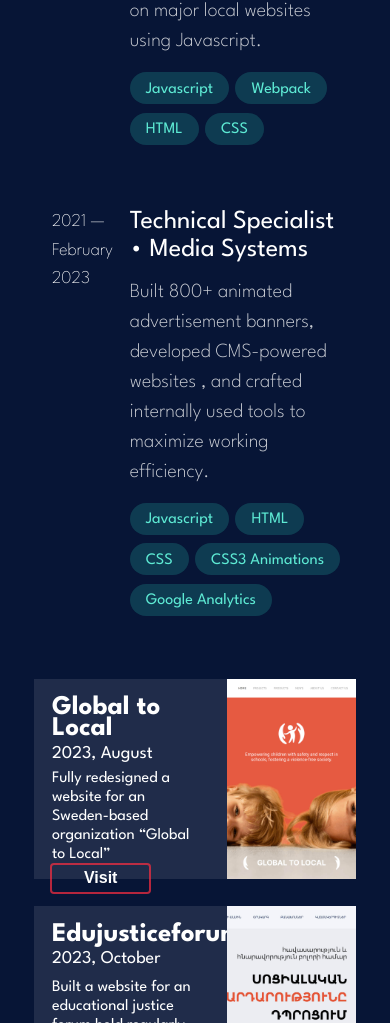
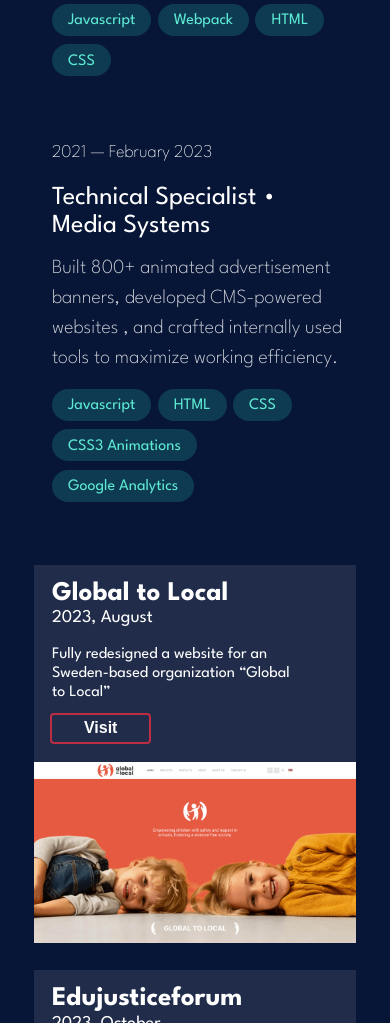
Before and after one commit to davsahakyan/davsahakyan.com, a Vue app: page / in a window 390 px wide. Shown: the part 1646-2669 px from the top of the page. Built offline with nearby package versions, Linux system fonts and the light colour scheme.

Commit message:
Enhance responsive design for project components with media queries

```diff
--- a/src/components/ExperienceSingle.vue
+++ b/src/components/ExperienceSingle.vue
@@ -90,4 +90,18 @@ defineProps({
     line-height: 16px;
     border-radius: 5em;
 }
+
+@media screen and (max-width: 768px) {
+    .experience-wrapper {
+        grid-template-columns: repeat(4, minmax(0, 1fr));
+    }
+
+    .experience-wrapper .date {
+        grid-column: span 4/span 4;
+    }
+
+    .experience-wrapper .content {
+        grid-column: span 4/span 4;
+    }
+}
 </style>
--- a/src/components/ProjectPopUp.vue
+++ b/src/components/ProjectPopUp.vue
@@ -189,6 +189,34 @@ span.field-description {
     bottom: 0;
     position: relative;
     margin-left: 0.2em;
+}
 
+@media screen and (max-width: 768px) {
+    .project-popup {
+        width: 100vw;
+        height: 100vh;
+        left: 0;
+        top: 0;
+        padding: 90px 1em 1em;
+    }
+
+    .project-popup .popup-info {
+        flex-direction: column;
+    }
+
+    .project-popup .popup-image {
+        width: 100%;
+        max-width: none;
+    }
+
+    .project-popup .popup-image img {
+        width: 100%;
+        height: auto;
+    }
+
+    .project-popup .popup-details {
+        margin-left: 0;
+        margin-top: 1em;
+    }
 }
 </style>
--- a/src/components/ProjectSection.vue
+++ b/src/components/ProjectSection.vue
@@ -23,7 +23,7 @@ import ma_ma from '../assets/ma_ma.jpg';
             </template>
         </ProjectSingle>
 
-        <ProjectSingle :image-url='edujustice' image-alt='Edujusticeforum Website' button-color="7, 39, 155" website-url="https://edujusticeforum.am">
+        <ProjectSingle :image-url='edujustice' image-alt='Edujusticeforum Website' button-color="25, 115, 251" website-url="https://edujusticeforum.am">
             <template v-slot:name>
                 Edujusticeforum
             </template>
--- a/src/components/ProjectSingle.vue
+++ b/src/components/ProjectSingle.vue
@@ -109,4 +109,26 @@ defineProps({
     height: 100%;
 }
 
+@media screen and (max-width: 768px) {
+    .project-wrapper {
+        flex-direction: column;
+        height: auto;
+    }
+
+    .project-wrapper .content {
+        width: 100%;
+        padding: 1em;
+        row-gap: 12px;
+    }
+
+    .project-wrapper .image {
+        width: 100%;
+    }
+
+    .project-wrapper .image img {
+        width: 100%;
+        height: auto;
+    }
+}
+
 </style>
```
